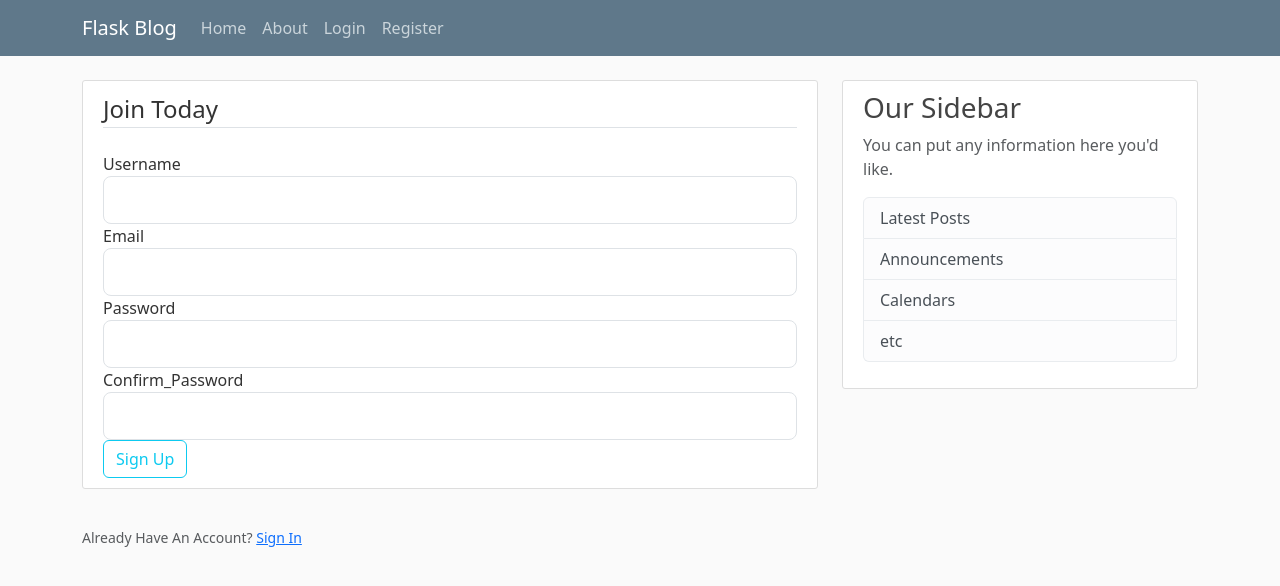
After one commit to tarek2ty/FLASK-BLOG, a Flask app: page /register in a window 1280 px wide. The commit adds this page. Shown: the top 586 px of the page. Run offline with Flask 3, Linux system fonts and the light colour scheme.

Commit message:
added a form that has a bug

```diff
--- a/flaskblog.py
+++ b/flaskblog.py
@@ -1,7 +1,10 @@
-from flask import Flask, render_template, url_for
+from flask import Flask, render_template, url_for, flash, redirect
+from forms import RegistrationForm, LoginForm
 
 app=Flask(__name__)
-
+app.config['SECRET_KEY'] = 'b48b31ba403d153e7a91cf92f7a7caeb'
+#for TLS, we need a random set of chars
+#we can get from secrets.token_hex(16)
 posts = [
     {
         'author':'Tarek Mohamed',
@@ -27,5 +30,18 @@ def hello():
 def about():
     return render_template("about.html",title='about')
 
+@app.route("/register", methods=['GET','POST'])
+def register():
+    form = RegistrationForm()
+    if form.validate_on_submit():
+        flash(f'Account Created {form.username.data}!','success')
+        return redirect(url_for('home'))
+    return render_template("register.html",title='Register', form=form)
+
+@app.route("/login")
+def login():
+    form = LoginForm()
+    return render_template("login.html",title='Login', form=form)
+
 if __name__ == '__main__':
     app.run(debug=True)
--- /dev/null
+++ b/forms.py
@@ -0,0 +1,22 @@
+from flask_wtf import FlaskForm
+from wtforms import StringField, PasswordField, SubmitField, BooleanField
+from wtforms.validators import DataRequired, Length, Email, EqualTo
+
+class RegistrationForm(FlaskForm):
+    username = StringField('Username',
+                           validators=[DataRequired(), Length(min=2, max=20)])
+    email = StringField('Email',
+                        validators=[DataRequired(), Email()])
+    password = PasswordField('Password',
+                             validators=[DataRequired()])
+    confirm_password = PasswordField('Confirm_Password',
+                             validators=[DataRequired(), EqualTo('password')])
+    submit = SubmitField('Sign Up')
+
+class LoginForm(FlaskForm):
+    email = StringField('Email',
+                        validators=[DataRequired(), Email()])
+    password = PasswordField('Password',
+                             validators=[DataRequired()])
+    remember = BooleanField('Remember Me')
+    submit = SubmitField('Login')
--- a/templates/layout.html
+++ b/templates/layout.html
@@ -38,6 +38,15 @@
       <main role="main" class="container">
         <div class="row">
           <div class="col-md-8">
+            {% with messages=get_flashed_messages(with_categories=true) %}
+              {% if messages %}
+                {% for category, message in messages %}
+                  <div class="alert alert-{{ category }}">
+                    {{message}}
+                  </div>
+                {%endfor%}
+              {%endif%}
+            {%endwith%}
             {% block content %}{% endblock %}
           </div>
           <div class="col-md-4">
--- /dev/null
+++ b/templates/login.html
@@ -0,0 +1,4 @@
+{%extends "layout.html"%}
+{%block content%}
+    <h1>About Page</h1>
+{%endblock content%}
--- /dev/null
+++ b/templates/register.html
@@ -0,0 +1,35 @@
+{%extends "layout.html"%}
+{%block content%}
+    <div class="content-section">
+        <form method="POST" action="">
+            {{form.hidden_tag()}} <!-- add a crf token; cross-site forgery token; set secret key -->
+            <fieldset class="form-group">
+                <legend class="border-bottom mb-4">Join Today</legend>
+                <div class="form-group">
+                    {{ form.username.label(class="form-control-label") }}
+                    {{ form.username(class="form-control form-control-lg") }}
+                </div>
+                <div class="form-group">
+                    {{ form.email.label(class="form-control-label") }}
+                    {{ form.email(class="form-control form-control-lg") }}
+                </div>
+                <div class="form-group">
+                    {{ form.password.label(class="form-control-label") }}
+                    {{ form.password(class="form-control form-control-lg") }}
+                </div>
+                <div class="form-group">
+                    {{ form.confirm_password.label(class="form-control-label") }}
+                    {{ form.confirm_password(class="form-control form-control-lg") }}
+                </div>
+            </fieldset>
+            <div class="form-group">
+                {{ form.submit.label(class="btn btn-outline-info") }}
+            </div>
+        </form>
+    </div>
+    <div class="boder-top pt-3">
+        <small class="text-muted">
+            Already Have An Account? <a class="ml-2" href="{{ url_for('login') }}"> Sign In</a>
+        </small>
+    </div>
+{%endblock content%}
```
